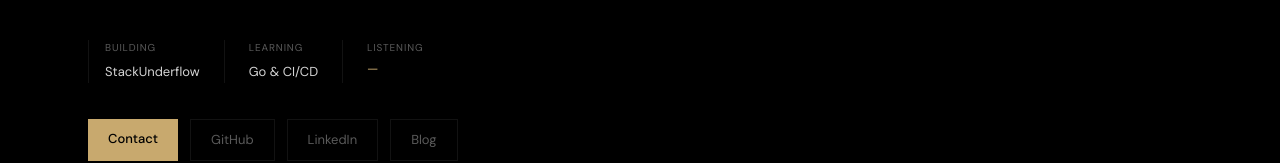
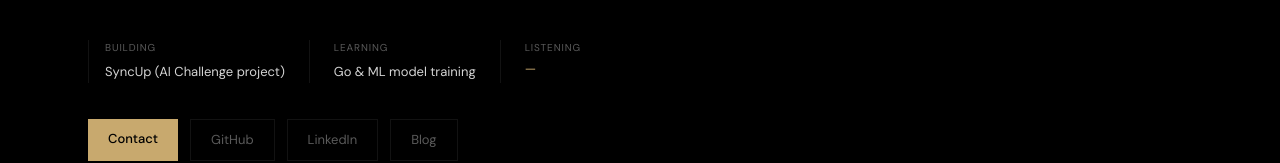
Before and after one commit to halva2251/Portfolio, a React (Vite) app in the folder client/: page / in a window 1280 px wide. Shown: the part 421-584 px from the top of the page. Built offline with nearby package versions, Linux system fonts and the light colour scheme; no server answers.

Commit message:
changed some text again

```diff
--- a/client/src/pages/Dashboard.tsx
+++ b/client/src/pages/Dashboard.tsx
@@ -339,7 +339,7 @@ const Dashboard = () => {
                 Building
               </span>
               <span className="text-[0.8125rem] text-text-secondary">
-                StackUnderflow
+                SyncUp (AI Challenge project)
               </span>
             </div>
             <div className="px-6 border-r border-surface-border">
@@ -347,7 +347,7 @@ const Dashboard = () => {
                 Learning
               </span>
               <span className="text-[0.8125rem] text-text-secondary">
-                Go & CI/CD
+                Go & ML model training
               </span>
             </div>
             <div className="px-6">
```
